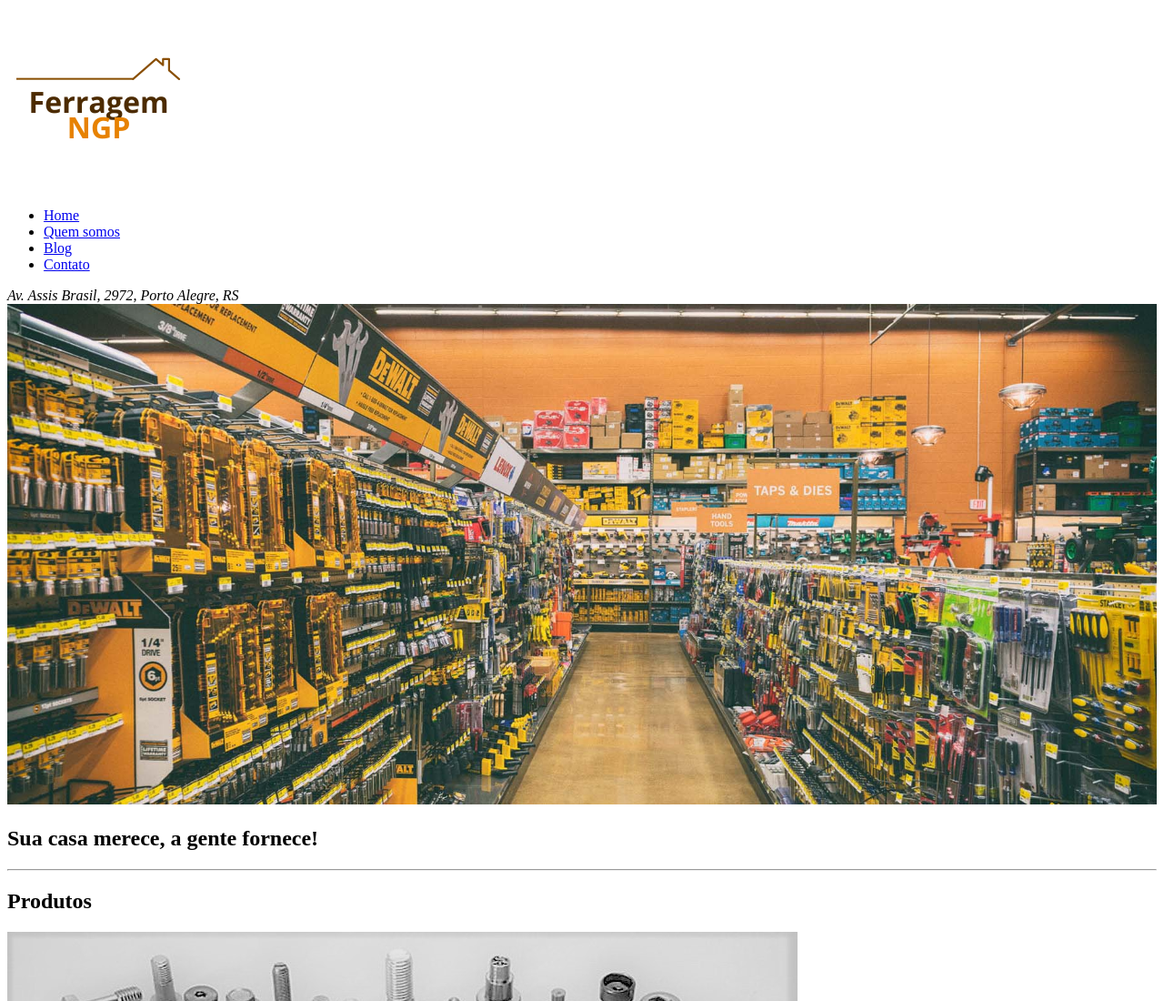
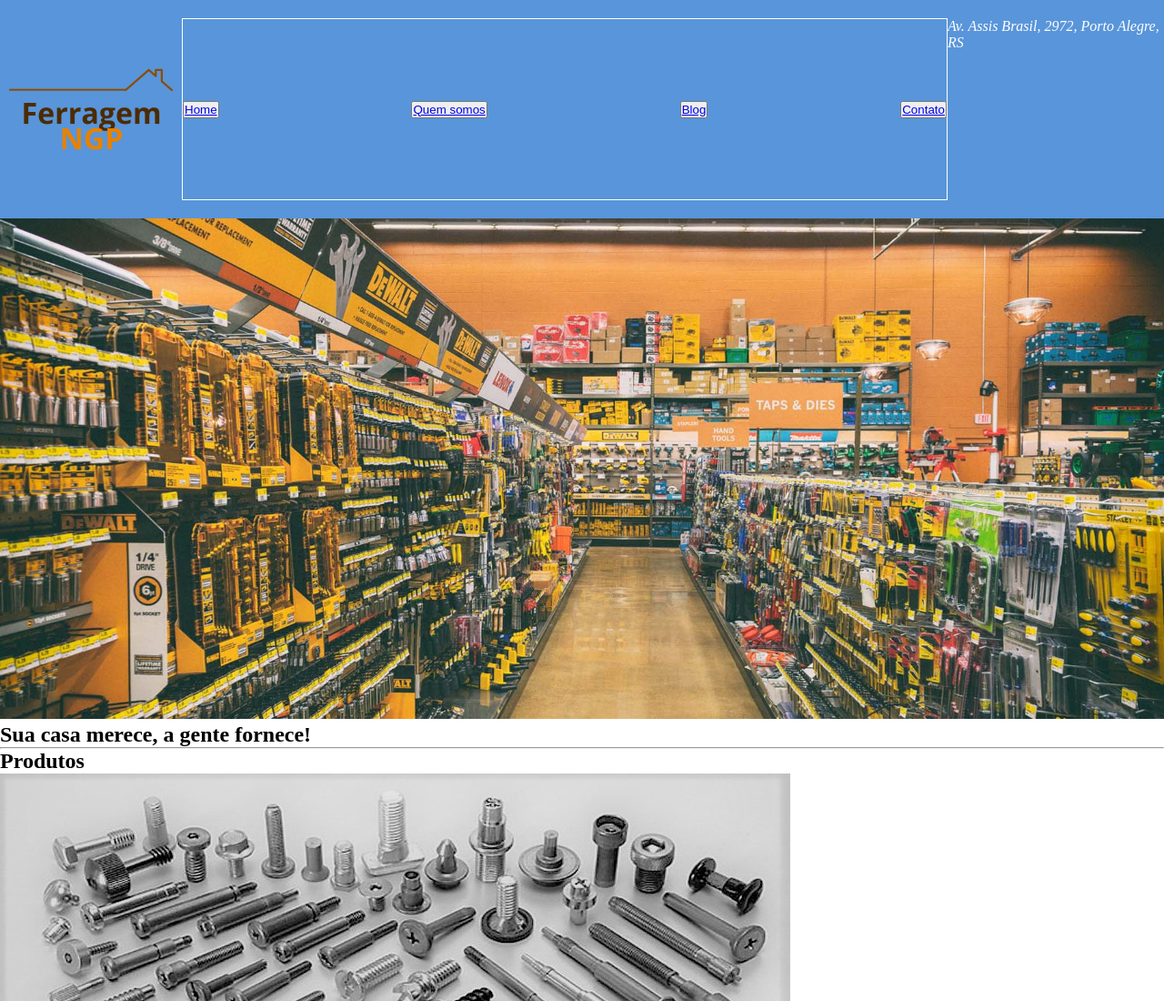
Before and after one commit to MPTimm/Site-Ferragem-NGP, a plain HTML site: page Index.html in a window 1280 px wide. Shown: the top 1100 px of the page at 91% size. Drawn offline with Linux system fonts and the light colour scheme.

Commit message:
updates structure of site

```diff
--- a/Index.html
+++ b/Index.html
@@ -9,23 +9,27 @@
 
   <body>
     <!-- Presentation section -->
-    <div>
-      <img src="img/logo-ferragem.png" />
-    </div>
-    <nav>
+    <nav class="menu-container">
+      <img id="logo" src="img/logo-ferragem.png" width="200" height="200" />
       <!-- Main menu -->
-      <ul>
-        <li><a href="Index.html">Home</a></li>
-        <li><a href="Quem-somos/index.html">Quem somos</a></li>
-        <li><a href="#">Blog</a></li>
-        <li><a href="#">Contato</a></li>
+      <ul class="menu">
+        <li>
+          <button><a href="Index.html">Home</a></button>
+        </li>
+        <li>
+          <button><a href="Quem-somos/index.html">Quem somos</a></button>
+        </li>
+        <li>
+          <button><a href="#">Blog</a></button>
+        </li>
+        <li>
+          <button><a href="#">Contato</a></button>
+        </li>
       </ul>
-    </nav>
-    <div>
       <address>
         Av. Assis Brasil, 2972, Porto Alegre, RS
       </address>
-    </div>
+    </nav>
     <section>
       <img
         src="img/Urban-Hardware-hp_slider_img_3.jpg"
--- a/css/main.css
+++ b/css/main.css
@@ -0,0 +1,28 @@
+* {
+  margin: 0;
+  padding: 0;
+  box-sizing: border-box;
+}
+li {
+  list-style-type: none;
+}
+/* IDs */
+#logo {
+  margin: 0;
+  padding: 0;
+}
+/* Classes */
+.menu-container {
+  color: #fff;
+  background-color: #5995da;
+  padding: 20px 0;
+  display: flex;
+  justify-content: center;
+}
+.menu {
+  border: 1px solid #fff;
+  width: 900px;
+  display: flex;
+  justify-content: space-between;
+  align-items: center;
+}
```
